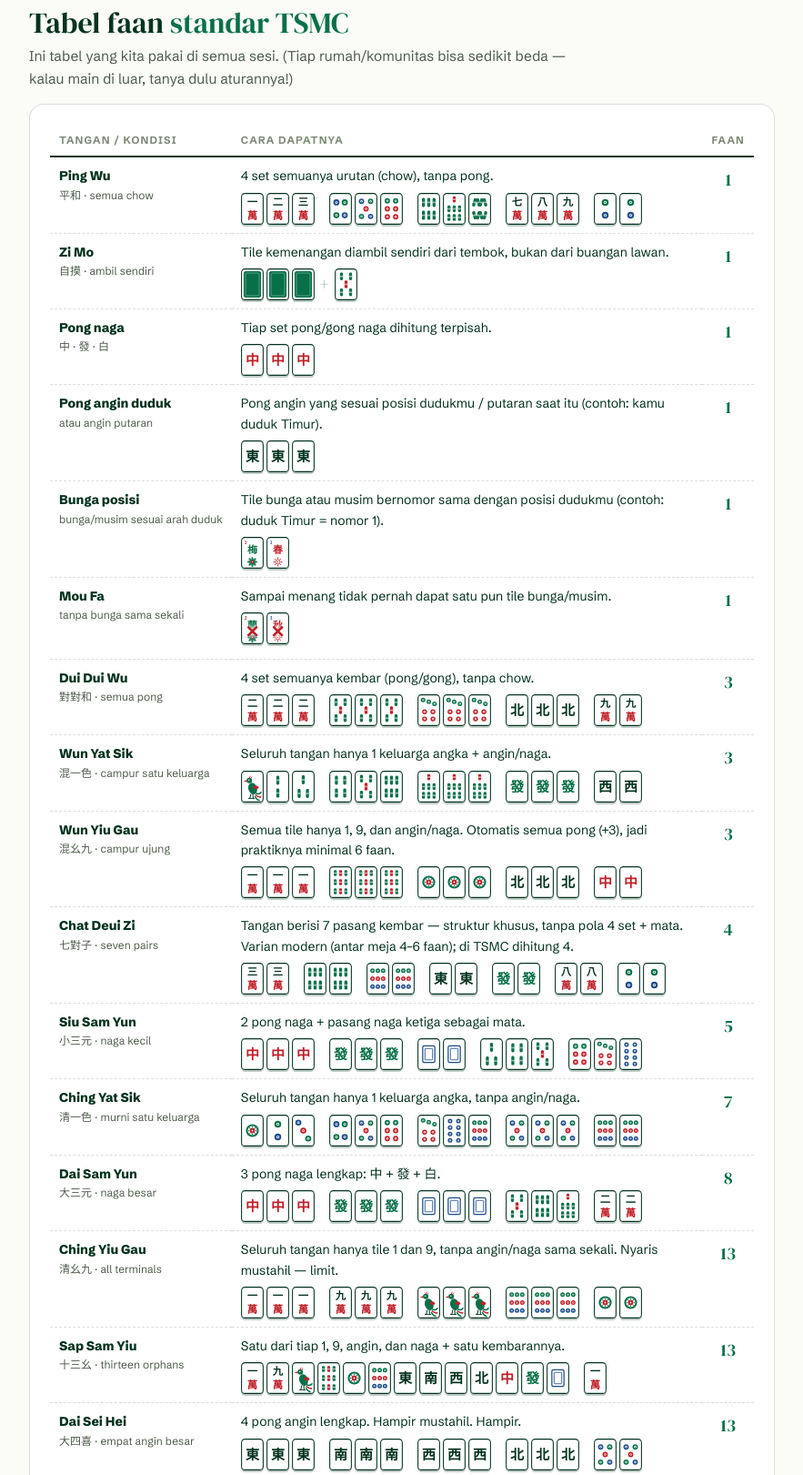
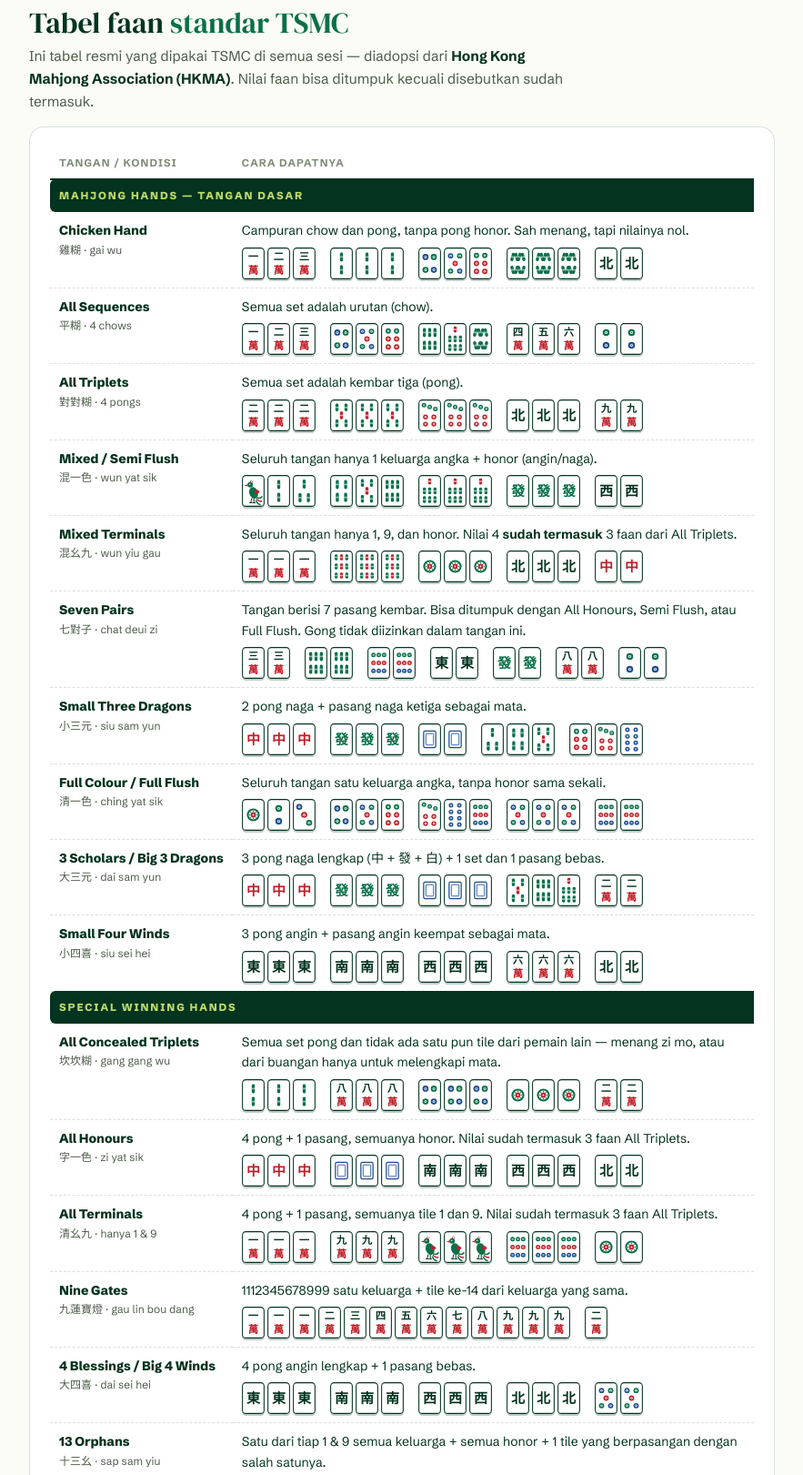
Before and after one commit to timmateri/tsmc-website, a website: page public/modul-02.html in a window 1280 px wide. Shown: the part 1179-2800 px from the top of the page at 91% size, without its empty margins (198-1081 px from the left). Drawn offline with Linux system fonts and the light colour scheme.

Commit message:
Modul 02: tabel faan disesuaikan dengan ketentuan resmi TSMC (HKMA Mahjong Hands v3)

```diff
--- a/public/belajar.css
+++ b/public/belajar.css
@@ -139,6 +139,8 @@
 table.faan .fn{font-weight:800;white-space:nowrap}
 table.faan .fn small{display:block;font-weight:400;color:var(--mut);font-size:12px}
 table.faan .fv2{font-family:'DM Serif Display',serif;font-size:19px;color:var(--green);text-align:center;white-space:nowrap}
+table.faan tr.sec td{background:var(--ink);color:var(--gold-lt);font-weight:800;font-size:11.5px;
+  letter-spacing:.16em;padding:8px 10px;border-radius:6px}
 .table-scroll{overflow-x:auto}
 
 /* hitungan contoh */
--- a/public/modul-02.html
+++ b/public/modul-02.html
@@ -52,53 +52,62 @@
   <h2>Tangga <span class="em">faan</span></h2>
   <p>Supaya kebayang petanya, ini tangga nilai dari terendah sampai tertinggi:</p>
   <div class="ladder">
-    <div class="rung"><div class="fv" style="background:#7E8C77">0<small>FAAN</small></div><div><b>Gai Wu — "chicken hand"</b><small class="d">Menang tapi tanpa pola apa pun. Sah secara bentuk, tapi di bawah minimum — siap-siap diketawain semeja.</small></div></div>
-    <div class="rung"><div class="fv" style="background:#78A818">1<small>FAAN</small></div><div><b>Bonus-bonus kecil</b><small class="d">Semua chow, menang ambil sendiri, pong naga, bunga sesuai posisi duduk, dan kawan-kawannya. Ditumpuk-tumpuk biar tembus minimum.</small></div></div>
-    <div class="rung"><div class="fv" style="background:#087048">3<small>FAAN</small></div><div><b>Pola serius pertama</b><small class="d">Semua pong, atau satu keluarga campur honor. Ini target paling realistis buat pemula.</small></div></div>
-    <div class="rung"><div class="fv" style="background:#04552F">5–8<small>FAAN</small></div><div><b>Tangan bergengsi</b><small class="d">Little three dragons, satu keluarga murni, great three dragons. Semeja mulai berhenti mengobrol kalau kamu terlihat mengejar ini.</small></div></div>
-    <div class="rung"><div class="fv" style="background:#C02028">13<small>LIMIT</small></div><div><b>Tangan legendaris</b><small class="d">Thirteen orphans, great four winds. Sekali seumur hidup — wajib difoto buat galeri TSMC. 📸</small></div></div>
+    <div class="rung"><div class="fv" style="background:#7E8C77">0<small>FAAN</small></div><div><b>Chicken Hand — 雞糊</b><small class="d">Campuran chow &amp; pong tanpa pola. Sah secara bentuk, tapi nilainya nol — siap-siap diketawain semeja.</small></div></div>
+    <div class="rung"><div class="fv" style="background:#78A818">1<small>FAAN</small></div><div><b>Poin-poin pembuka</b><small class="d">All Sequences (semua chow), pong naga, pong angin putaran/duduk. Ditumpuk-tumpuk biar tembus minimum.</small></div></div>
+    <div class="rung"><div class="fv" style="background:#087048">3<small>FAAN</small></div><div><b>Pola serius pertama</b><small class="d">All Triplets (semua pong) atau Semi Flush (satu keluarga + honor). Target paling realistis buat pemula.</small></div></div>
+    <div class="rung"><div class="fv" style="background:#04552F">4–8<small>FAAN</small></div><div><b>Tangan bergengsi</b><small class="d">Mixed Terminals, Seven Pairs, Small 3 Dragons, Full Flush, sampai Big 3 Dragons. Semeja mulai berhenti mengobrol kalau kamu terlihat mengejar ini.</small></div></div>
+    <div class="rung"><div class="fv" style="background:#C02028">10–13<small>LIMIT</small></div><div><b>Special winning hands</b><small class="d">Small 4 Winds, All Honours, Nine Gates (10) sampai Big 4 Winds, 13 Orphans, dan 4 Kongs (13). Sekali seumur hidup — wajib difoto buat galeri TSMC. 📸</small></div></div>
   </div>
 </section>
 
 <section class="blok">
   <h2>Tabel faan <span class="em">standar TSMC</span></h2>
-  <p>Ini tabel yang kita pakai di semua sesi. (Tiap rumah/komunitas bisa sedikit beda — kalau main di luar, tanya dulu aturannya!)</p>
+  <p>Ini tabel resmi yang dipakai TSMC di semua sesi — diadopsi dari <b>Hong Kong Mahjong Association (HKMA)</b>. Nilai faan bisa ditumpuk kecuali disebutkan sudah termasuk.</p>
   <div class="info">
     <div class="table-scroll">
     <table class="faan">
       <tr><th>TANGAN / KONDISI</th><th>CARA DAPATNYA</th><th>FAAN</th></tr>
-      <tr><td class="fn">Ping Wu<small>平和 · semua chow</small></td><td>4 set semuanya urutan (chow), tanpa pong.
-        <div class="tile-row xs" data-tiles="wan:1,wan:2,wan:3,|,tung:4,tung:5,tung:6,|,sok:6,sok:7,sok:8,|,wan:7,wan:8,wan:9,|,tung:2,tung:2"></div></td><td class="fv2">1</td></tr>
-      <tr><td class="fn">Zi Mo<small>自摸 · ambil sendiri</small></td><td>Tile kemenangan diambil sendiri dari tembok, bukan dari buangan lawan.
-        <div class="tile-row xs" data-tiles="back,back,back,+,sok:5"></div></td><td class="fv2">1</td></tr>
-      <tr><td class="fn">Pong naga<small>中 · 發 · 白</small></td><td>Tiap set pong/gong naga dihitung terpisah.
-        <div class="tile-row xs" data-tiles="dragon:c,dragon:c,dragon:c"></div></td><td class="fv2">1</td></tr>
-      <tr><td class="fn">Pong angin duduk<small>atau angin putaran</small></td><td>Pong angin yang sesuai posisi dudukmu / putaran saat itu (contoh: kamu duduk Timur).
+      <tr class="sec"><td colspan="3">MAHJONG HANDS — TANGAN DASAR</td></tr>
+      <tr><td class="fn">Chicken Hand<small>雞糊 · gai wu</small></td><td>Campuran chow dan pong, tanpa pong honor. Sah menang, tapi nilainya nol.
+        <div class="tile-row xs" data-tiles="wan:1,wan:2,wan:3,|,sok:2,sok:2,sok:2,|,tung:4,tung:5,tung:6,|,sok:8,sok:8,sok:8,|,wind:n,wind:n"></div></td><td class="fv2">0</td></tr>
+      <tr><td class="fn">All Sequences<small>平糊 · 4 chows</small></td><td>Semua set adalah urutan (chow).
+        <div class="tile-row xs" data-tiles="wan:1,wan:2,wan:3,|,tung:4,tung:5,tung:6,|,sok:6,sok:7,sok:8,|,wan:4,wan:5,wan:6,|,tung:2,tung:2"></div></td><td class="fv2">1</td></tr>
+      <tr><td class="fn">All Triplets<small>對對糊 · 4 pongs</small></td><td>Semua set adalah kembar tiga (pong).
+        <div class="tile-row xs" data-tiles="wan:2,wan:2,wan:2,|,sok:5,sok:5,sok:5,|,tung:7,tung:7,tung:7,|,wind:n,wind:n,wind:n,|,wan:9,wan:9"></div></td><td class="fv2">3</td></tr>
+      <tr><td class="fn">Mixed / Semi Flush<small>混一色 · wun yat sik</small></td><td>Seluruh tangan hanya 1 keluarga angka + honor (angin/naga).
+        <div class="tile-row xs" data-tiles="sok:1,sok:2,sok:3,|,sok:4,sok:5,sok:6,|,sok:7,sok:7,sok:7,|,dragon:f,dragon:f,dragon:f,|,wind:w,wind:w"></div></td><td class="fv2">3</td></tr>
+      <tr><td class="fn">Mixed Terminals<small>混幺九 · wun yiu gau</small></td><td>Seluruh tangan hanya 1, 9, dan honor. Nilai 4 <b>sudah termasuk</b> 3 faan dari All Triplets.
+        <div class="tile-row xs" data-tiles="wan:1,wan:1,wan:1,|,sok:9,sok:9,sok:9,|,tung:1,tung:1,tung:1,|,wind:n,wind:n,wind:n,|,dragon:c,dragon:c"></div></td><td class="fv2">4</td></tr>
+      <tr><td class="fn">Seven Pairs<small>七對子 · chat deui zi</small></td><td>Tangan berisi 7 pasang kembar. Bisa ditumpuk dengan All Honours, Semi Flush, atau Full Flush. Gong tidak diizinkan dalam tangan ini.
+        <div class="tile-row xs" data-tiles="wan:3,wan:3,|,sok:6,sok:6,|,tung:9,tung:9,|,wind:e,wind:e,|,dragon:f,dragon:f,|,wan:8,wan:8,|,tung:2,tung:2"></div></td><td class="fv2">4</td></tr>
+      <tr><td class="fn">Small Three Dragons<small>小三元 · siu sam yun</small></td><td>2 pong naga + pasang naga ketiga sebagai mata.
+        <div class="tile-row xs" data-tiles="dragon:c,dragon:c,dragon:c,|,dragon:f,dragon:f,dragon:f,|,dragon:b,dragon:b,|,sok:3,sok:4,sok:5,|,tung:6,tung:7,tung:8"></div></td><td class="fv2">5</td></tr>
+      <tr><td class="fn">Full Colour / Full Flush<small>清一色 · ching yat sik</small></td><td>Seluruh tangan satu keluarga angka, tanpa honor sama sekali.
+        <div class="tile-row xs" data-tiles="tung:1,tung:2,tung:3,|,tung:4,tung:5,tung:6,|,tung:7,tung:8,tung:9,|,tung:5,tung:5,tung:5,|,tung:9,tung:9"></div></td><td class="fv2">7</td></tr>
+      <tr><td class="fn">3 Scholars / Big 3 Dragons<small>大三元 · dai sam yun</small></td><td>3 pong naga lengkap (中 + 發 + 白) + 1 set dan 1 pasang bebas.
+        <div class="tile-row xs" data-tiles="dragon:c,dragon:c,dragon:c,|,dragon:f,dragon:f,dragon:f,|,dragon:b,dragon:b,dragon:b,|,sok:5,sok:6,sok:7,|,wan:2,wan:2"></div></td><td class="fv2">8</td></tr>
+      <tr><td class="fn">Small Four Winds<small>小四喜 · siu sei hei</small></td><td>3 pong angin + pasang angin keempat sebagai mata.
+        <div class="tile-row xs" data-tiles="wind:e,wind:e,wind:e,|,wind:s,wind:s,wind:s,|,wind:w,wind:w,wind:w,|,wan:6,wan:6,wan:6,|,wind:n,wind:n"></div></td><td class="fv2">10</td></tr>
+      <tr class="sec"><td colspan="3">SPECIAL WINNING HANDS</td></tr>
+      <tr><td class="fn">All Concealed Triplets<small>坎坎糊 · gang gang wu</small></td><td>Semua set pong dan tidak ada satu pun tile dari pemain lain — menang zi mo, atau dari buangan hanya untuk melengkapi mata.
+        <div class="tile-row xs" data-tiles="sok:2,sok:2,sok:2,|,wan:8,wan:8,wan:8,|,tung:4,tung:4,tung:4,|,tung:1,tung:1,tung:1,|,wan:2,wan:2"></div></td><td class="fv2">10</td></tr>
+      <tr><td class="fn">All Honours<small>字一色 · zi yat sik</small></td><td>4 pong + 1 pasang, semuanya honor. Nilai sudah termasuk 3 faan All Triplets.
+        <div class="tile-row xs" data-tiles="dragon:c,dragon:c,dragon:c,|,dragon:b,dragon:b,dragon:b,|,wind:s,wind:s,wind:s,|,wind:w,wind:w,wind:w,|,wind:n,wind:n"></div></td><td class="fv2">10</td></tr>
+      <tr><td class="fn">All Terminals<small>清幺九 · hanya 1 &amp; 9</small></td><td>4 pong + 1 pasang, semuanya tile 1 dan 9. Nilai sudah termasuk 3 faan All Triplets.
+        <div class="tile-row xs" data-tiles="wan:1,wan:1,wan:1,|,wan:9,wan:9,wan:9,|,sok:1,sok:1,sok:1,|,tung:9,tung:9,tung:9,|,tung:1,tung:1"></div></td><td class="fv2">10</td></tr>
+      <tr><td class="fn">Nine Gates<small>九蓮寶燈 · gau lin bou dang</small></td><td>1112345678999 satu keluarga + tile ke-14 dari keluarga yang sama.
+        <div class="tile-row xs" data-tiles="wan:1,wan:1,wan:1,wan:2,wan:3,wan:4,wan:5,wan:6,wan:7,wan:8,wan:9,wan:9,wan:9,|,wan:2"></div></td><td class="fv2">10</td></tr>
+      <tr><td class="fn">4 Blessings / Big 4 Winds<small>大四喜 · dai sei hei</small></td><td>4 pong angin lengkap + 1 pasang bebas.
+        <div class="tile-row xs" data-tiles="wind:e,wind:e,wind:e,|,wind:s,wind:s,wind:s,|,wind:w,wind:w,wind:w,|,wind:n,wind:n,wind:n,|,tung:5,tung:5"></div></td><td class="fv2">13</td></tr>
+      <tr><td class="fn">13 Orphans<small>十三幺 · sap sam yiu</small></td><td>Satu dari tiap 1 &amp; 9 semua keluarga + semua honor + 1 tile yang berpasangan dengan salah satunya.
+        <div class="tile-row xs" data-tiles="wan:1,wan:9,sok:1,sok:9,tung:1,tung:9,wind:e,wind:s,wind:w,wind:n,dragon:c,dragon:f,dragon:b,|,wan:1"></div></td><td class="fv2">13</td></tr>
+      <tr><td class="fn">All Quadruplets / 4 Kongs<small>十八羅漢 · sap bat lo hon</small></td><td>Keempat set berupa gong (4 kembar) — total 18 tile.
+        <div class="tile-row xs" data-tiles="wan:3,wan:3,wan:3,wan:3,|,sok:6,sok:6,sok:6,sok:6,|,tung:8,tung:8,tung:8,tung:8,|,wind:e,wind:e,wind:e,wind:e,|,wan:6,wan:6"></div></td><td class="fv2">13</td></tr>
+      <tr class="sec"><td colspan="3">ADDITIONAL POINTS — POIN TAMBAHAN</td></tr>
+      <tr><td class="fn">Dragon<small>pong naga · 中 / 白 / 發</small></td><td>Pong naga jenis apa pun. Dihitung per set — tiga pong naga = 3 faan tambahan.
+        <div class="tile-row xs" data-tiles="dragon:c,dragon:c,dragon:c,|,dragon:b,dragon:b,dragon:b,|,dragon:f,dragon:f,dragon:f"></div></td><td class="fv2">1</td></tr>
+      <tr><td class="fn">Round / Seat Wind<small>angin putaran / angin duduk</small></td><td>Pong angin putaran atau angin dudukmu. Kalau satu pong merangkap keduanya, dihitung 2 faan.
         <div class="tile-row xs" data-tiles="wind:e,wind:e,wind:e"></div></td><td class="fv2">1</td></tr>
-      <tr><td class="fn">Bunga posisi<small>bunga/musim sesuai arah duduk</small></td><td>Tile bunga atau musim bernomor sama dengan posisi dudukmu (contoh: duduk Timur = nomor 1).
-        <div class="tile-row xs" data-tiles="flower:1,season:1"></div></td><td class="fv2">1</td></tr>
-      <tr><td class="fn">Mou Fa<small>tanpa bunga sama sekali</small></td><td>Sampai menang tidak pernah dapat satu pun tile bunga/musim.
-        <div class="tile-row xs"><span class="tile-x"><span data-tile="flower:2"></span></span><span class="tile-x"><span data-tile="season:3"></span></span></div></td><td class="fv2">1</td></tr>
-      <tr><td class="fn">Dui Dui Wu<small>對對和 · semua pong</small></td><td>4 set semuanya kembar (pong/gong), tanpa chow.
-        <div class="tile-row xs" data-tiles="wan:2,wan:2,wan:2,|,sok:5,sok:5,sok:5,|,tung:7,tung:7,tung:7,|,wind:n,wind:n,wind:n,|,wan:9,wan:9"></div></td><td class="fv2">3</td></tr>
-      <tr><td class="fn">Wun Yat Sik<small>混一色 · campur satu keluarga</small></td><td>Seluruh tangan hanya 1 keluarga angka + angin/naga.
-        <div class="tile-row xs" data-tiles="sok:1,sok:2,sok:3,|,sok:4,sok:5,sok:6,|,sok:7,sok:7,sok:7,|,dragon:f,dragon:f,dragon:f,|,wind:w,wind:w"></div></td><td class="fv2">3</td></tr>
-      <tr><td class="fn">Wun Yiu Gau<small>混幺九 · campur ujung</small></td><td>Semua tile hanya 1, 9, dan angin/naga. Otomatis semua pong (+3), jadi praktiknya minimal 6 faan.
-        <div class="tile-row xs" data-tiles="wan:1,wan:1,wan:1,|,sok:9,sok:9,sok:9,|,tung:1,tung:1,tung:1,|,wind:n,wind:n,wind:n,|,dragon:c,dragon:c"></div></td><td class="fv2">3</td></tr>
-      <tr><td class="fn">Chat Deui Zi<small>七對子 · seven pairs</small></td><td>Tangan berisi 7 pasang kembar — struktur khusus, tanpa pola 4 set + mata. Varian modern (antar meja 4–6 faan); di TSMC dihitung 4.
-        <div class="tile-row xs" data-tiles="wan:3,wan:3,|,sok:6,sok:6,|,tung:9,tung:9,|,wind:e,wind:e,|,dragon:f,dragon:f,|,wan:8,wan:8,|,tung:2,tung:2"></div></td><td class="fv2">4</td></tr>
-      <tr><td class="fn">Siu Sam Yun<small>小三元 · naga kecil</small></td><td>2 pong naga + pasang naga ketiga sebagai mata.
-        <div class="tile-row xs" data-tiles="dragon:c,dragon:c,dragon:c,|,dragon:f,dragon:f,dragon:f,|,dragon:b,dragon:b,|,sok:3,sok:4,sok:5,|,tung:6,tung:7,tung:8"></div></td><td class="fv2">5</td></tr>
-      <tr><td class="fn">Ching Yat Sik<small>清一色 · murni satu keluarga</small></td><td>Seluruh tangan hanya 1 keluarga angka, tanpa angin/naga.
-        <div class="tile-row xs" data-tiles="tung:1,tung:2,tung:3,|,tung:4,tung:5,tung:6,|,tung:7,tung:8,tung:9,|,tung:5,tung:5,tung:5,|,tung:9,tung:9"></div></td><td class="fv2">7</td></tr>
-      <tr><td class="fn">Dai Sam Yun<small>大三元 · naga besar</small></td><td>3 pong naga lengkap: 中 + 發 + 白.
-        <div class="tile-row xs" data-tiles="dragon:c,dragon:c,dragon:c,|,dragon:f,dragon:f,dragon:f,|,dragon:b,dragon:b,dragon:b,|,sok:5,sok:6,sok:7,|,wan:2,wan:2"></div></td><td class="fv2">8</td></tr>
-      <tr><td class="fn">Ching Yiu Gau<small>清幺九 · all terminals</small></td><td>Seluruh tangan hanya tile 1 dan 9, tanpa angin/naga sama sekali. Nyaris mustahil — limit.
-        <div class="tile-row xs" data-tiles="wan:1,wan:1,wan:1,|,wan:9,wan:9,wan:9,|,sok:1,sok:1,sok:1,|,tung:9,tung:9,tung:9,|,tung:1,tung:1"></div></td><td class="fv2">13</td></tr>
-      <tr><td class="fn">Sap Sam Yiu<small>十三幺 · thirteen orphans</small></td><td>Satu dari tiap 1, 9, angin, dan naga + satu kembarannya.
-        <div class="tile-row xs" data-tiles="wan:1,wan:9,sok:1,sok:9,tung:1,tung:9,wind:e,wind:s,wind:w,wind:n,dragon:c,dragon:f,dragon:b,|,wan:1"></div></td><td class="fv2">13</td></tr>
-      <tr><td class="fn">Dai Sei Hei<small>大四喜 · empat angin besar</small></td><td>4 pong angin lengkap. Hampir mustahil. Hampir.
-        <div class="tile-row xs" data-tiles="wind:e,wind:e,wind:e,|,wind:s,wind:s,wind:s,|,wind:w,wind:w,wind:w,|,wind:n,wind:n,wind:n,|,tung:5,tung:5"></div></td><td class="fv2">13</td></tr>
     </table>
     </div>
     <div class="info-note">Faan bisa ditumpuk: misalnya semua pong (3) + campur satu keluarga (3) + zi mo (1) dihitung semuanya. Maksimum tetap 13.</div>
@@ -113,7 +122,7 @@
     <div class="cap">CONTOH 1 — TANGAN PEMULA YANG LOLOS MINIMUM (3 FAAN)</div>
     <div class="tile-row" data-tiles="sok:1,sok:2,sok:3,|,sok:5,sok:6,sok:7,|,sok:8,sok:8,sok:8,|,wind:w,wind:w,wind:w,|,dragon:b,dragon:b"></div>
     <div class="calc">
-      <div class="line"><span>Semua tile cuma bambu + angin/naga → <b>Wun Yat Sik</b></span><b class="v">+3</b></div>
+      <div class="line"><span>Semua tile cuma bambu + honor → <b>Semi Flush (Wun Yat Sik)</b></span><b class="v">+3</b></div>
       <div class="tot"><span>TOTAL — lolos minimum, sah menang!</span><b>3 FAAN</b></div>
     </div>
   </div>
@@ -122,15 +131,14 @@
     <div class="cap">CONTOH 2 — TANGAN YANG BIKIN SEMEJA TEPUK TANGAN</div>
     <div class="tile-row" data-tiles="tung:3,tung:3,tung:3,|,tung:5,tung:5,tung:5,|,tung:9,tung:9,tung:9,|,dragon:c,dragon:c,dragon:c,|,wind:e,wind:e"></div>
     <div class="calc">
-      <div class="line"><span>Empat set semuanya kembar → <b>Dui Dui Wu</b></span><b class="v">+3</b></div>
-      <div class="line"><span>Hanya lingkaran + honor → <b>Wun Yat Sik</b></span><b class="v">+3</b></div>
-      <div class="line"><span>Ada pong naga merah 中 → <b>pong naga</b></span><b class="v">+1</b></div>
-      <div class="line"><span>Tile terakhir diambil sendiri → <b>Zi Mo</b></span><b class="v">+1</b></div>
-      <div class="tot"><span>TOTAL</span><b>8 FAAN</b></div>
+      <div class="line"><span>Empat set semuanya kembar → <b>All Triplets</b></span><b class="v">+3</b></div>
+      <div class="line"><span>Hanya lingkaran + honor → <b>Semi Flush</b></span><b class="v">+3</b></div>
+      <div class="line"><span>Ada pong naga merah 中 → <b>Dragon</b></span><b class="v">+1</b></div>
+      <div class="tot"><span>TOTAL</span><b>7 FAAN</b></div>
     </div>
   </div>
 
-  <div class="callout">🎯 <b>Strategi pemula:</b> jangan pusing mengejar tangan legendaris. Dua jalan paling gampang menuju 3 faan: kumpulkan <b>satu keluarga saja</b> (Wun Yat Sik), atau <b>kembar semua</b> (Dui Dui Wu). Pilih satu arah sejak awal, buang keluarga lain lebih dulu.</div>
+  <div class="callout">🎯 <b>Strategi pemula:</b> jangan pusing mengejar tangan legendaris. Dua jalan paling gampang menuju 3 faan: kumpulkan <b>satu keluarga saja</b> (Semi Flush), atau <b>kembar semua</b> (All Triplets). Pilih satu arah sejak awal, buang keluarga lain lebih dulu.</div>
 </section>
 
 <div class="mod-nav">
```
